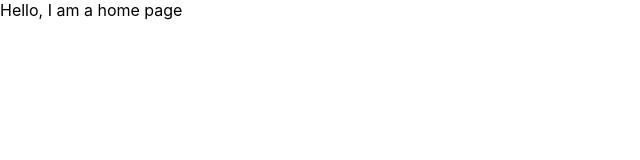
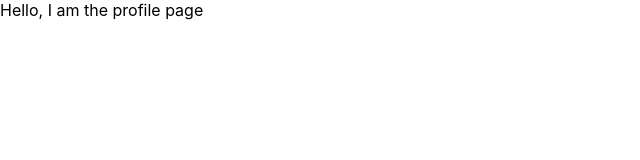
Before and after one commit to Smacket/WebApp, a React (Create React App) app in the folder web/: page / in a window 1280 px wide. Shown: the top 160 px of the page, without its empty margins (0-640 px from the left). Built offline with nearby package versions, Linux system fonts and the light colour scheme.

Commit message:
basic setup for initial web pages

```diff
--- a/web/package.json
+++ b/web/package.json
@@ -14,7 +14,7 @@
     "react": "^16.9.0",
     "react-dom": "^16.9.0",
     "react-router-dom": "^5.0.1",
-    "react-scripts": "3.1.1",
+    "react-scripts": "3.1.2",
     "react-tournament-bracket": "^0.2.4",
     "styled-components": "^4.3.2",
     "typescript": "3.6.3",
--- a/web/src/App.tsx
+++ b/web/src/App.tsx
@@ -1,6 +1,6 @@
 import React from 'react';
 import { BrowserRouter, Route, Switch } from "react-router-dom";
-import { HomePage } from "./screens";
+import { HomePage, OrganizationPage, ProfilePage, TournamentPage } from "./screens";
 
 //const URL = "http://localhost:5000";
 
@@ -35,7 +35,7 @@ const App: React.FC = () => {
   return (
     <BrowserRouter>
       <Switch>
-        <Route exact={true} path="/" component={HomePage} />
+        <Route exact={true} path="/" component={ProfilePage} />
         {/*<Route component={NotFoundPage} />*/}
       </Switch>
     </BrowserRouter>
--- /dev/null
+++ b/web/src/screens/OrganizationPage/index.tsx
@@ -0,0 +1,10 @@
+import React from "react";
+
+const OrganizationPage: React.FC<{}> = (): JSX.Element => {
+  return (
+    <div>
+      Hello, I am the organization page
+    </div>
+  );
+}
+export { OrganizationPage };
--- /dev/null
+++ b/web/src/screens/ProfilePage/index.tsx
@@ -0,0 +1,10 @@
+import React from "react";
+
+const ProfilePage: React.FC<{}> = (): JSX.Element => {
+  return (
+    <div>
+      Hello, I am the profile page
+    </div>
+  );
+}
+export { ProfilePage };
--- /dev/null
+++ b/web/src/screens/TournamentPage/index.tsx
@@ -0,0 +1,10 @@
+import React from "react";
+
+const TournamentPage: React.FC<{}> = (): JSX.Element => {
+  return (
+    <div>
+      Hello, I am the tournament page
+    </div>
+  );
+}
+export { TournamentPage };
--- a/web/src/screens/index.ts
+++ b/web/src/screens/index.ts
@@ -1,2 +1,5 @@
 import { HomePage } from "./HomePage";
-export { HomePage };
+import { TournamentPage } from "./TournamentPage";
+import { OrganizationPage } from "./OrganizationPage";
+import { ProfilePage } from "./ProfilePage";
+export { HomePage, TournamentPage, OrganizationPage, ProfilePage };
```
Also changed, not shown: 1 other file (tests, documents, lock files or other folders).
